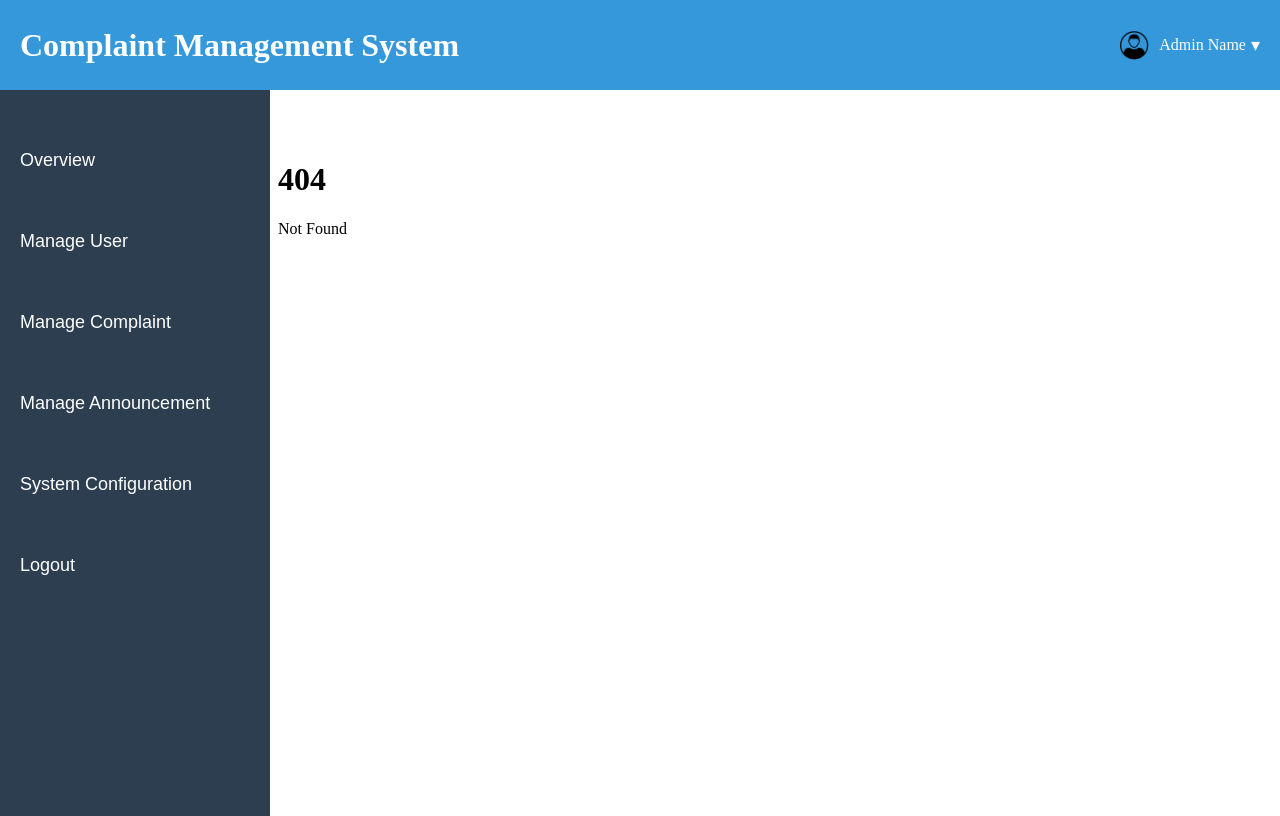
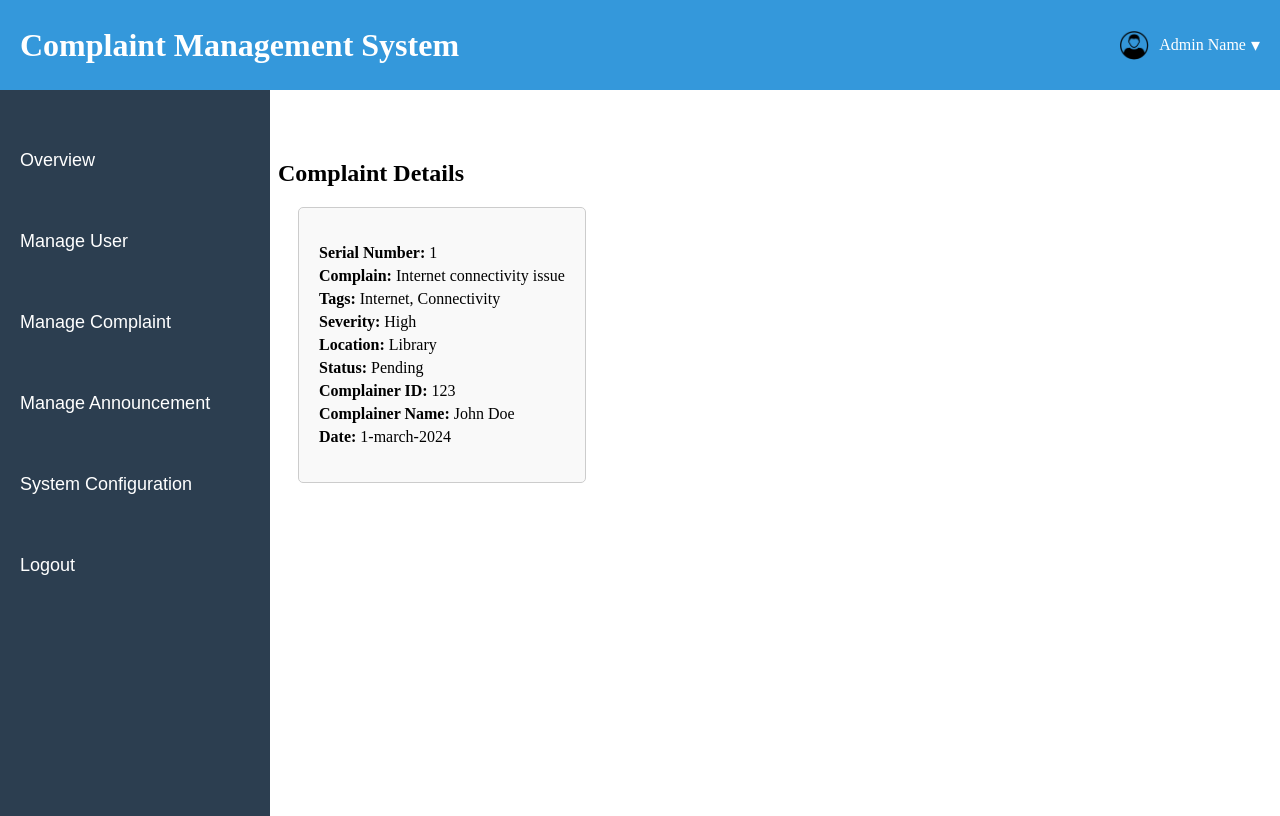
Before and after one commit to karankumbhar47/CCMS, a SvelteKit app in the folder AdminDashboard/: page /manage-complaint/1 in a window 1280 px wide. Before the commit this address had no page. Built offline with nearby package versions, Linux system fonts and the light colour scheme.

Commit message:
AdminDashboard: added complain layout

```diff
--- a/AdminDashboard/package.json
+++ b/AdminDashboard/package.json
@@ -32,6 +32,7 @@
         "pretty-quick": "^4.0.0",
         "svelte": "^4.2.7",
         "svelte-check": "^3.6.0",
+        "svelte-routing": "^2.12.0",
         "typescript": "^5.3.3",
         "vite": "^5.0.3",
         "vitest": "^1.2.0"
--- a/AdminDashboard/src/lib/data/complain_info.json
+++ b/AdminDashboard/src/lib/data/complain_info.json
@@ -2,24 +2,20 @@
     {
         "serialNumber": 1,
         "complain": "Internet connectivity issue",
-        "tags": [
-            "Internet",
-            "Connectivity"
-        ],
+        "tags": ["Internet", "Connectivity"],
         "severity": "High",
         "location": "Library",
+        "status": "Pending",
         "complainer": {
             "id": 123,
             "name": "John Doe"
-        }
+        },
+        "Date": "1-march-2024"
     },
     {
         "serialNumber": 2,
         "complain": "Broken chair in classroom",
-        "tags": [
-            "Furniture",
-            "Maintenance"
-        ],
+        "tags": ["Furniture", "Maintenance"],
         "severity": "Medium",
         "location": "Classroom 102",
         "complainer": {
@@ -30,10 +26,7 @@
     {
         "serialNumber": 3,
         "complain": "Loud noise from neighboring room",
-        "tags": [
-            "Noise",
-            "Disturbance"
-        ],
+        "tags": ["Noise", "Disturbance"],
         "severity": "Low",
         "location": "Residence Hall",
         "complainer": {
@@ -44,10 +37,7 @@
     {
         "serialNumber": 4,
         "complain": "Air conditioning not working in lab",
-        "tags": [
-            "Temperature",
-            "Facilities"
-        ],
+        "tags": ["Temperature", "Facilities"],
         "severity": "High",
         "location": "Lab 303",
         "complainer": {
@@ -58,10 +48,7 @@
     {
         "serialNumber": 5,
         "complain": "Trash not collected for days",
-        "tags": [
-            "Cleanliness",
-            "Maintenance"
-        ],
+        "tags": ["Cleanliness", "Maintenance"],
         "severity": "Medium",
         "location": "Campus Grounds",
         "complainer": {
@@ -72,10 +59,7 @@
     {
         "serialNumber": 6,
         "complain": "Parking lot lights not working",
-        "tags": [
-            "Safety",
-            "Facilities"
-        ],
+        "tags": ["Safety", "Facilities"],
         "severity": "Low",
         "location": "Parking Lot A",
         "complainer": {
@@ -86,10 +70,7 @@
     {
         "serialNumber": 7,
         "complain": "Leaky faucet in washroom",
-        "tags": [
-            "Plumbing",
-            "Maintenance"
-        ],
+        "tags": ["Plumbing", "Maintenance"],
         "severity": "Medium",
         "location": "Main Building, 2nd Floor",
         "complainer": {
@@ -100,10 +81,7 @@
     {
         "serialNumber": 8,
         "complain": "Overcrowded gym during peak hours",
-        "tags": [
-            "Crowd",
-            "Facilities"
-        ],
+        "tags": ["Crowd", "Facilities"],
         "severity": "Low",
         "location": "Campus Gymnasium",
         "complainer": {
@@ -114,10 +92,7 @@
     {
         "serialNumber": 9,
         "complain": "Vending machine out of order",
-        "tags": [
-            "Facilities",
-            "Vending"
-        ],
+        "tags": ["Facilities", "Vending"],
         "severity": "Medium",
         "location": "Student Lounge",
         "complainer": {
@@ -128,10 +103,7 @@
     {
         "serialNumber": 10,
         "complain": "Wi-Fi signal weak in cafeteria",
-        "tags": [
-            "Internet",
-            "Connectivity"
-        ],
+        "tags": ["Internet", "Connectivity"],
         "severity": "Medium",
         "location": "Cafeteria",
         "complainer": {
--- a/AdminDashboard/src/routes/+layout.svelte
+++ b/AdminDashboard/src/routes/+layout.svelte
@@ -2,7 +2,7 @@
     import Header from "$lib/components/Header.svelte";
     import Sidebar from "$lib/components/Sidebar.svelte";
     //   import ManageUser from './routes/ManageUser.svelte';
-    //   import ManageComplaint from './routes/ManageComplaint.svelte';
+    //   impot ManageComplaint from './routes/ManageComplaint.svelte';
     //   import ManageAnnouncement from './routes/ManageAnnouncement.svelte';
     //   import SystemConfiguration from './routes/SystemConfiguration.svelte';
     //   import Logout from './routes/Logout.svelte';
--- /dev/null
+++ b/AdminDashboard/src/routes/manage-complaint/[complaintId]/+page.svelte
@@ -0,0 +1,79 @@
+<!-- ComplaintDetails.svelte -->
+<script>
+    // @ts-nocheck
+
+    import data from "$lib/data/complain_info.json";
+    import { page } from "$app/stores";
+
+    const serialNumber = $page.params.complaintId;
+
+    /**
+     * @type {
+     * {
+     * serialNumber: number;
+     * complain: string;
+     * tags: string[];
+     * severity: string;
+     * location: string;
+     * status: string;
+     * complainer: { id: number; name: string; };
+     * Date: string;
+     * } |
+     * {
+     * serialNumber: number;
+     * complain: string;
+     * tags: string[];
+     * severity: string;
+     * location: string;
+     * complainer: { id: number; name: string; };
+     * status?: undefined;
+     *  Date?: undefined;
+     * } |
+     * undefined
+     * }
+     */
+    let complaint;
+    complaint = data.find((item) => item.serialNumber === +serialNumber);
+</script>
+
+<h2 class="main-title">Complaint Details</h2>
+<div class="complaint-details">
+    <ul>
+        <li><strong>Serial Number:</strong> {complaint.serialNumber}</li>
+        <li><strong>Complain:</strong> {complaint.complain}</li>
+        <li><strong>Tags:</strong> {complaint.tags.join(", ")}</li>
+        <li><strong>Severity:</strong> {complaint.severity}</li>
+        <li><strong>Location:</strong> {complaint.location}</li>
+        <li><strong>Status:</strong> {complaint.status || "Not specified"}</li>
+        <li><strong>Complainer ID:</strong> {complaint.complainer.id}</li>
+        <li><strong>Complainer Name:</strong> {complaint.complainer.name}</li>
+        <li><strong>Date:</strong> {complaint.Date || "Not specified"}</li>
+    </ul>
+</div>
+
+<style>
+    .complaint-details {
+        margin: 20px;
+        padding: 20px;
+        border: 1px solid #ccc;
+        border-radius: 5px;
+        background-color: #f9f9f9;
+    }
+
+    .main-title {
+        align-self: center;
+    }
+
+    h2 {
+        margin-bottom: 10px;
+    }
+
+    ul {
+        list-style-type: none;
+        padding: 0;
+    }
+
+    li {
+        margin-bottom: 5px;
+    }
+</style>
```
Also changed, not shown: AdminDashboard/src/lib/components/SearchBar.svelte (+12 -7 lines), AdminDashboard/src/lib/data/complain.json (added, +16 -0 lines), AdminDashboard/src/routes/manage-complaint/+page.svelte (+33 -22 lines), 1 other file (tests, documents, lock files or other folders).
